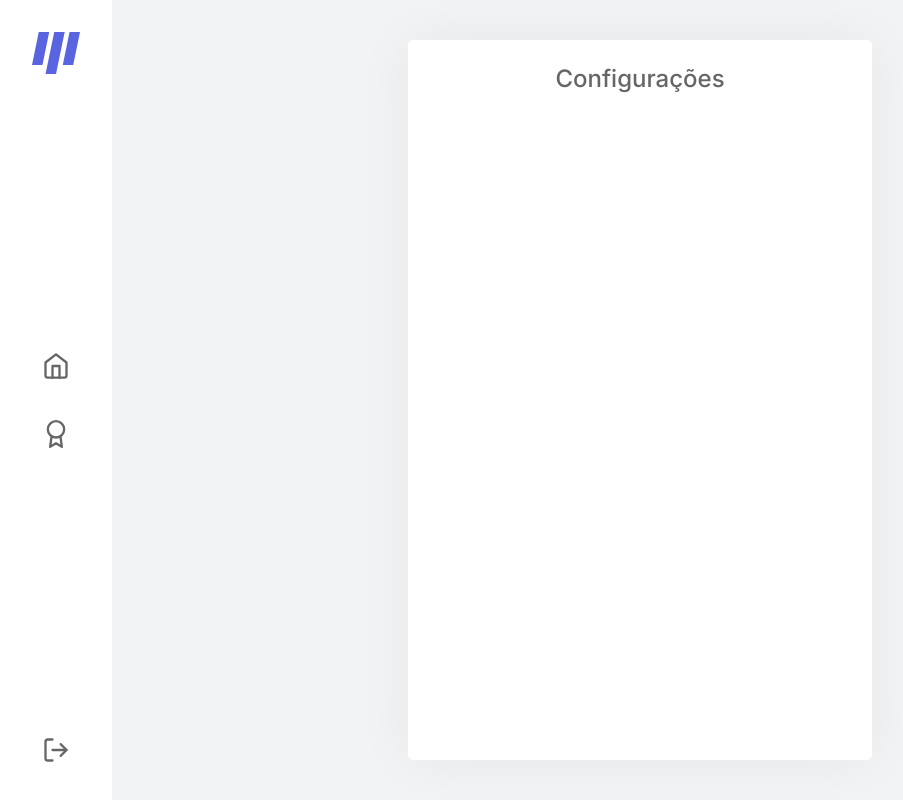
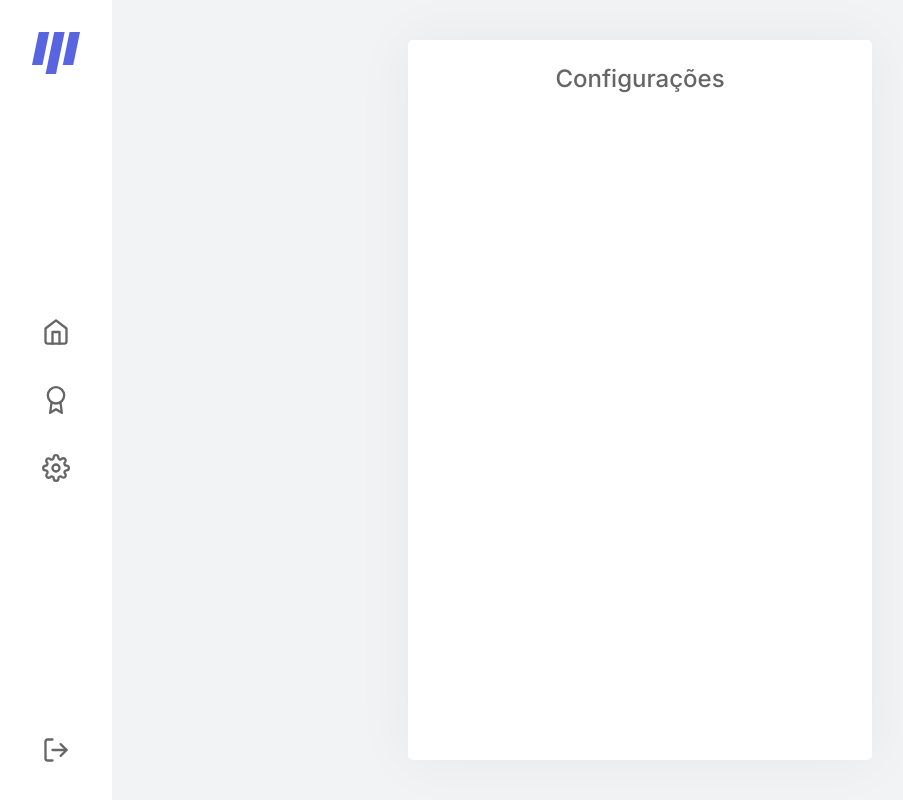
Before and after one commit to HMDarkFir3/moveit, a Next.js app: page /settings in a window 1280 px wide. Shown: the whole page, without its empty margins (0-903 px from the left). Built offline with nearby package versions, Linux system fonts and the light colour scheme.

Commit message:
host project

```diff
--- a/src/components/SideBar.tsx
+++ b/src/components/SideBar.tsx
@@ -10,6 +10,7 @@ import styles from "../styles/components/SideBar.module.css";
 import { FiHome } from "react-icons/fi";
 import { FiAward } from "react-icons/fi";
 import { FiLogOut } from "react-icons/fi";
+import { FiSettings } from "react-icons/fi";
 
 export function SideBar() {
   const router = useRouter();
@@ -32,13 +33,19 @@ export function SideBar() {
             <FiAward size={28} color="#666666" />
           </Link>
         </li>
+
+        <li className={router.pathname == "/home" ? styles.menuActive : ""}>
+          <Link href="/settings">
+            <FiSettings size={28} color="#666666" />
+          </Link>
+        </li>
       </ul>
 
       <div className={styles.logout}>
         <FiLogOut
           onClick={() =>
             signOut({
-              callbackUrl: `${process.env.REACT_APP_URL}/`,
+              callbackUrl: "https://moveit-6jvvw0eqp-hmdarkfir3.vercel.app",
             })
           }
           size="28"
```
Also changed, not shown: src/components/dist/SideBar.js (added).
